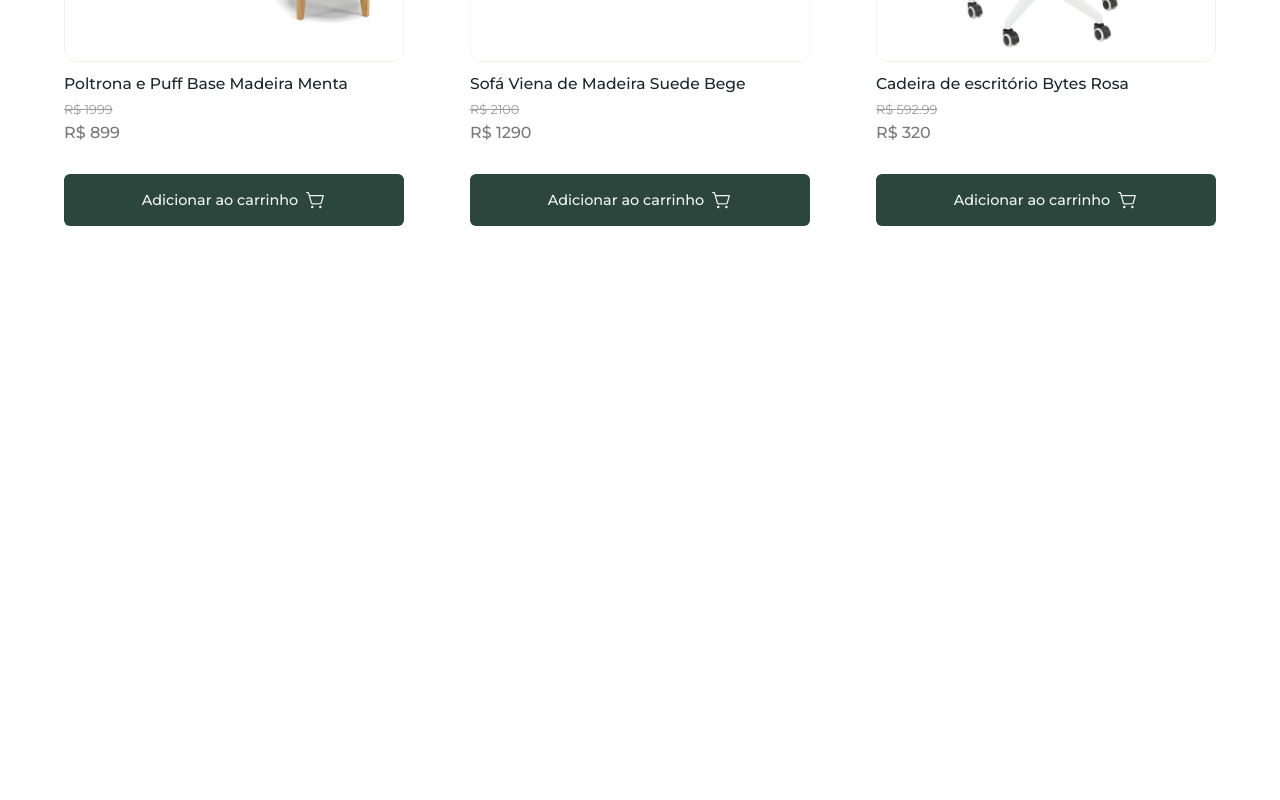
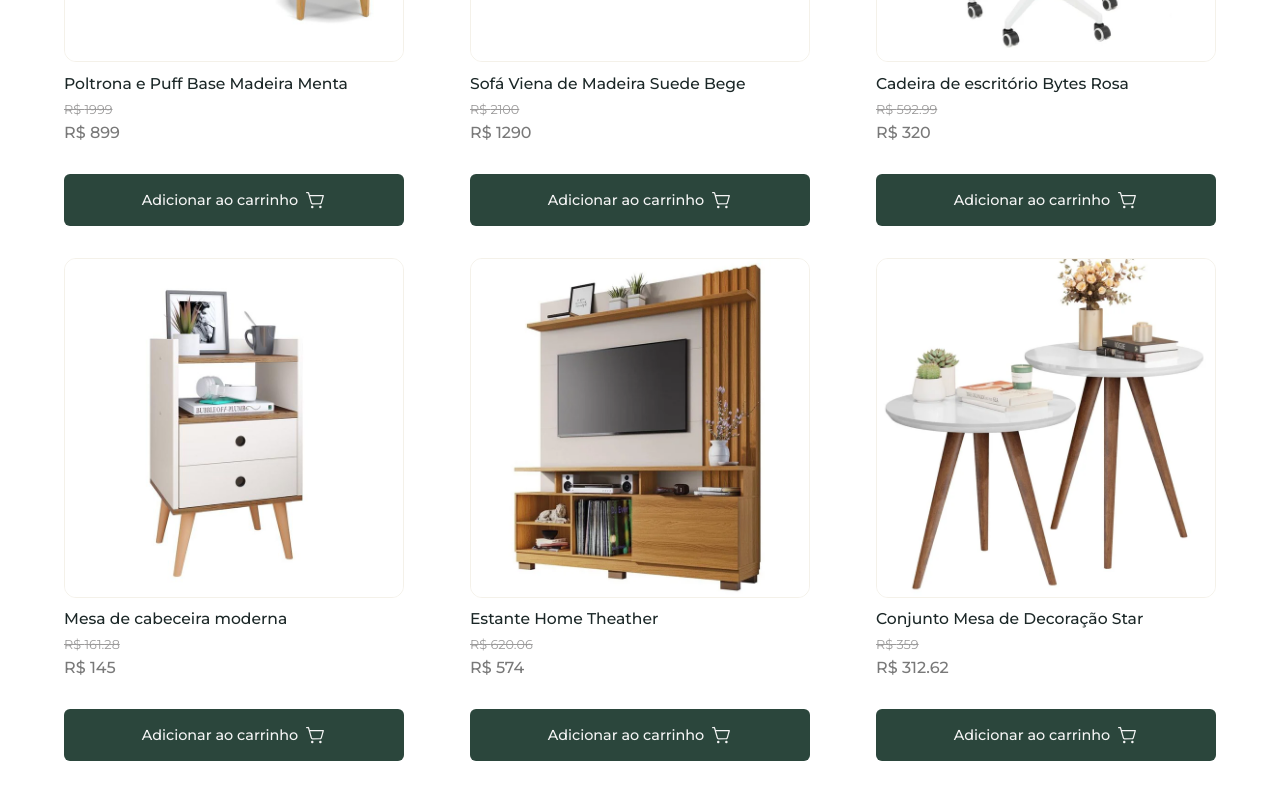
Before and after one commit to naelens/mobel, a React (Vite) app: page / in a window 1280 px wide. Shown: the part 548-1348 px from the top of the page. Before the commit the page ends 838 px from the top, so only its background shows below. Built offline with nearby package versions, Linux system fonts and the light colour scheme.

Commit message:
[FEAT] - Added properties of the new products

```diff
--- a/src/pages/products/Products.jsx
+++ b/src/pages/products/Products.jsx
@@ -26,6 +26,30 @@ const products = [
         price: 592.99,
         salePrice: 320.00,
         imageUrl: "src/assets/cadeira.webp",
+        quantity: 1,
+    },
+    {
+        id: 4,
+        name: "Mesa de cabeceira moderna",
+        price: 161.28,
+        salePrice: 145.00,
+        imageUrl: "src/assets/mesa-de-cabeceira.jpg",
+        quantity: 1,
+    },
+    {
+        id: 5,
+        name: "Estante Home Theather",
+        price: 620.06,
+        salePrice: 574.00,
+        imageUrl: "src/assets/estante.webp",
+        quantity: 1,
+    },
+    {
+        id: 6,
+        name: "Conjunto Mesa de Decoração Star",
+        price: 359.00,
+        salePrice: 312.62,
+        imageUrl: "src/assets/conjunto-mesa-lateral.webp",
         quantity: 1,
     }
 ]
```
